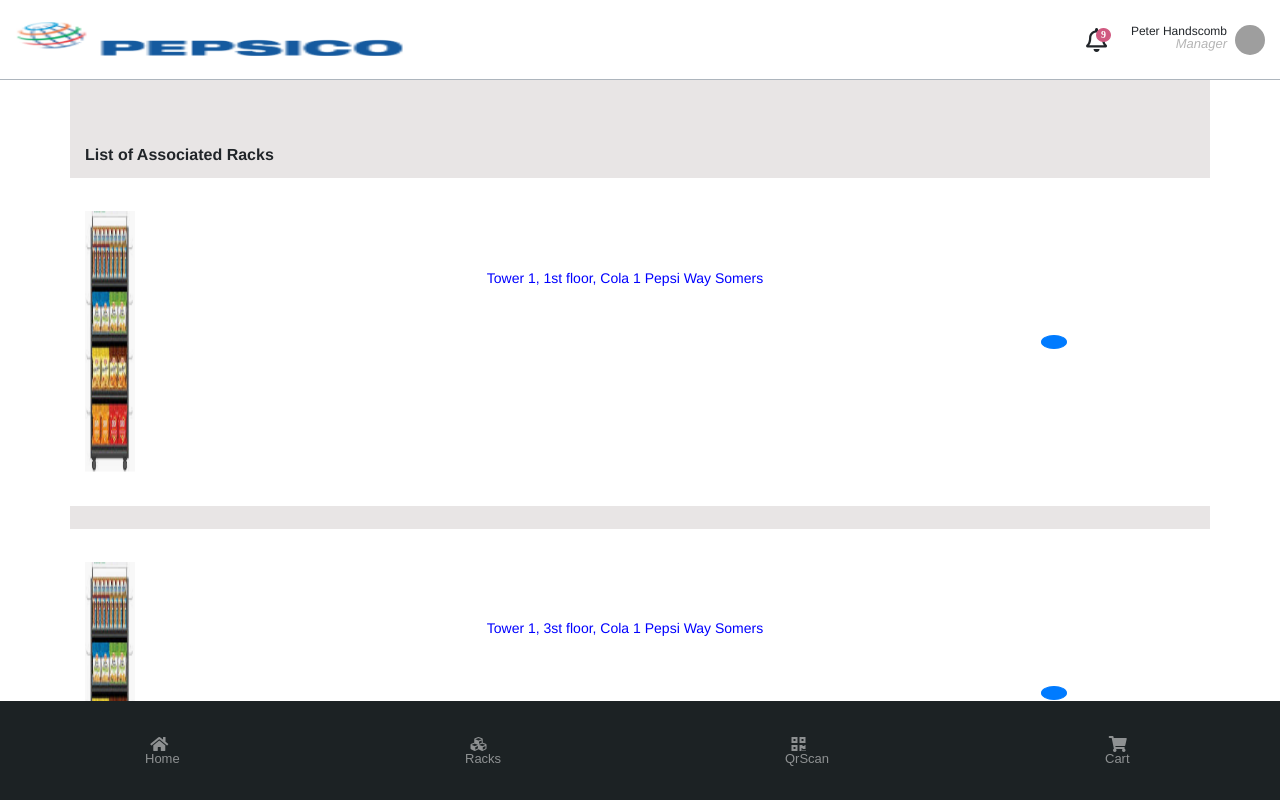
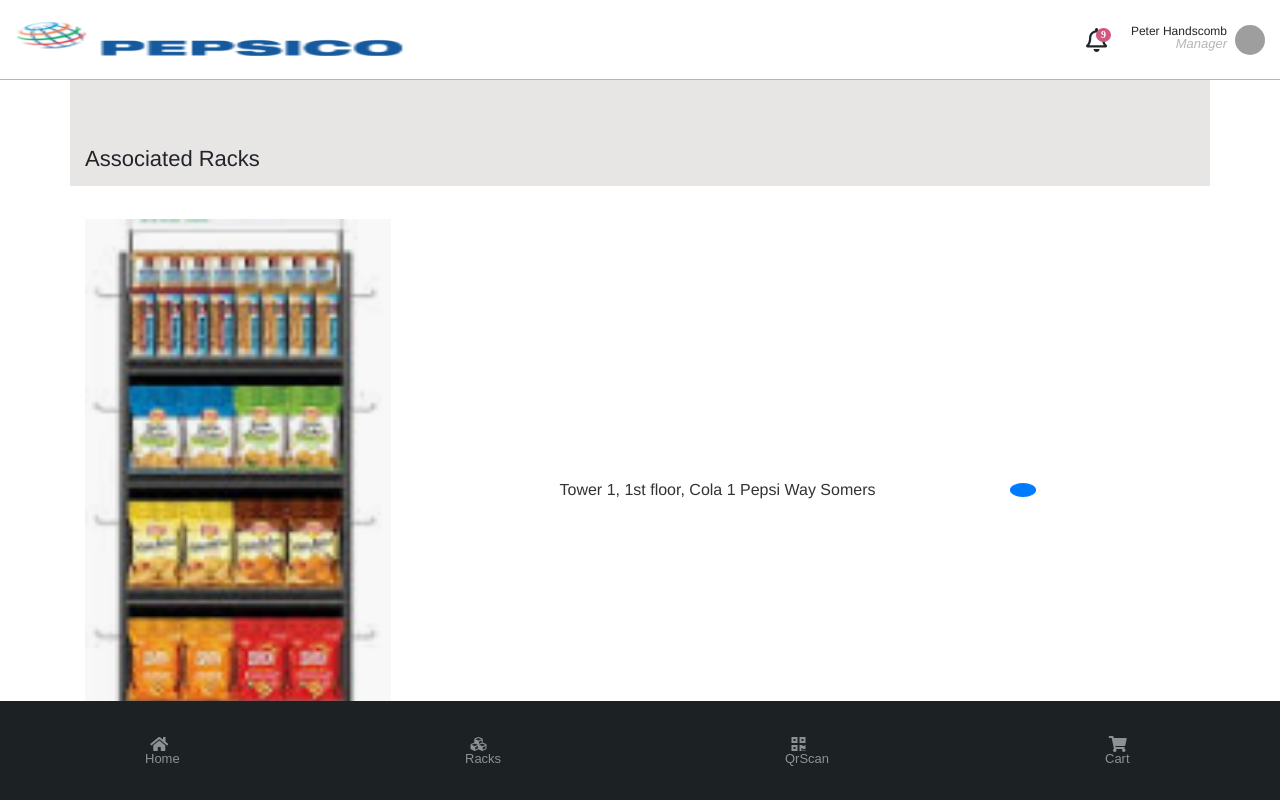
Before and after one commit to aman395jain/pepsiCo-boilerplate, a React (Create React App) app: page /managerDashboard in a window 1280 px wide. Built offline with nearby package versions, Linux system fonts and the light colour scheme; grey boxes are pictures that could not be loaded.

Commit message:
minor changes

```diff
--- a/src/components/managerDashboard/managerDashboard.js
+++ b/src/components/managerDashboard/managerDashboard.js
@@ -30,7 +30,7 @@
         <div className="row">
           <div className="col-12 col-md-12 col-sm-12 col-xs-12 list-rack-header">
             <span className="list-rack-header-content">
-              List of Associated Racks
+              Associated Racks
             </span>
           </div>
         </div>
@@ -42,7 +42,7 @@
                 className="col-12 col-md-12 col-sm-12 col-xs-12 d-flex float-right rack-content"
               >
                 <div className="row rack-tiles">
-                  <div className="col-3 col-md-3 col-sm-3 col-xs-3">
+                  <div className="col-4 col-md-4 col-sm-4 col-xs-4">
                     <img
                       src={rackImage}
                       className="rack-image"
@@ -54,8 +54,10 @@
                       {data.rackLocation}
                     </span>
                   </div>
-                  <div className="col-3 col-md-3 col-sm-3 col-xs-3">
-                    <button className="btn btn-primary order-button" />
+                  <div className="col-2 col-md-2 col-sm-2 col-xs-2 rack-to-description">
+                    <div className="order-button-head">
+                      <button className="btn btn-primary order-button" />
+                    </div>
                   </div>
                 </div>
               </div>
--- a/src/components/managerDashboard/managerDashboard.scss
+++ b/src/components/managerDashboard/managerDashboard.scss
@@ -8,7 +8,8 @@
   height: calc(100% - 15%);
   .list-rack-header {
     .list-rack-header-content {
-      font-weight: bold;
+      // font-weight: bold;
+      font-size: 22px;
     }
   }
   .rack-content {
@@ -23,20 +24,28 @@
       padding: 3% 0;
       .rack-image {
         height: 100%;
-        width: 50px;
+        width: 90%;
       }
       .rack-location {
         text-align: center;
         justify-content: center;
-        padding: 5% 0;
+        display: flex;
+        align-items: center;
         .rack-location-content {
-          font-size: 14px;
-          color: blue;
+          // font-size: 14px;
+          color: #333;
+          font-weight: 500;
         }
       }
-      .order-button {
-        border-radius: 50%;
-        margin: 50%;
+
+      .rack-to-description {
+        height: 100%;
+        display: flex;
+        align-items: center;
+        .order-button {
+          border-radius: 50%;
+          // margin: 50%;
+        }
       }
     }
   }
--- a/src/services/authService.js
+++ b/src/services/authService.js
@@ -36,7 +36,7 @@
       )
       .then(response => {
         console.log("in the auth service>>>>>>>", response);
-        localStorage.setItem("example-jwt-jwt", response.authorization);
+        localStorage.setItem("user-jwt", response.authorization);
       })
       .catch(error => {
         console.log("auth service error", error);
```
